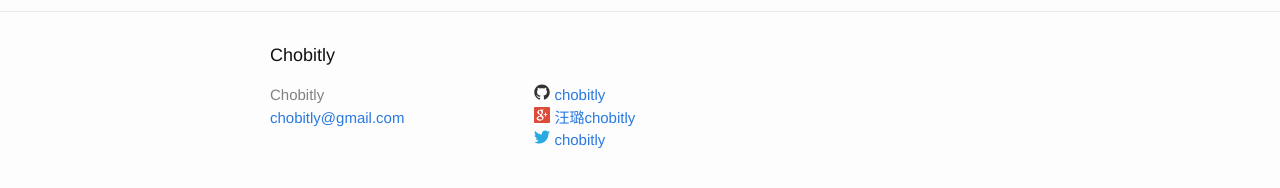
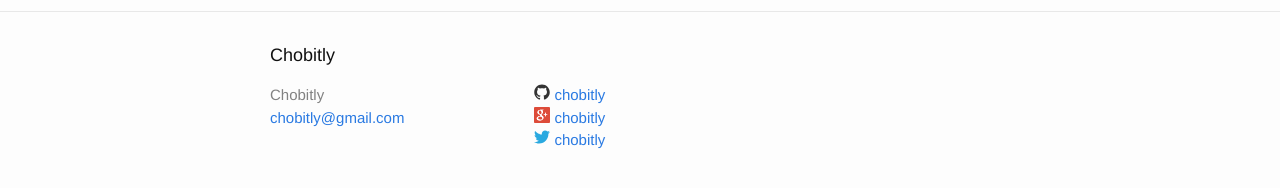
Before and after one commit to chobitly/chobitly.github.io, a Jekyll site: the page built from index.html, in a window 1280 px wide. Shown: the part 375-563 px from the top of the page. Built offline with Jekyll 4.4.1, drawn with Linux system fonts in a browser that asks for light colours.

Commit message:
change display name of gplus.

```diff
--- a/_config.yml
+++ b/_config.yml
@@ -5,9 +5,10 @@ description: > # this means to ignore newlines until "baseurl:"
 Google Plus Page: https://plus.google.com/+%E6%B1%AA%E7%92%90chobitly
 baseurl: "" # the subpath of your site, e.g. /blog/
 url: "http://chobitly.github.io" # the base hostname & protocol for your site
-twitter_username: chobitly
-github_username:  chobitly
-gplus_username:   汪璐chobitly
+twitter_username:  chobitly
+github_username:   chobitly
+gplus_username:    汪璐chobitly
+gplus_displayname: chobitly
 
 # Build settings
 markdown: kramdown
--- a/_includes/footer.html
+++ b/_includes/footer.html
@@ -38,7 +38,7 @@
 </svg>
               </span>
 
-              <span class="username">{{ site.gplus_username }}</span>
+              <span class="username">{{ site.gplus_displayname }}</span>
             </a>
           </li>
           {% endif %}
```
